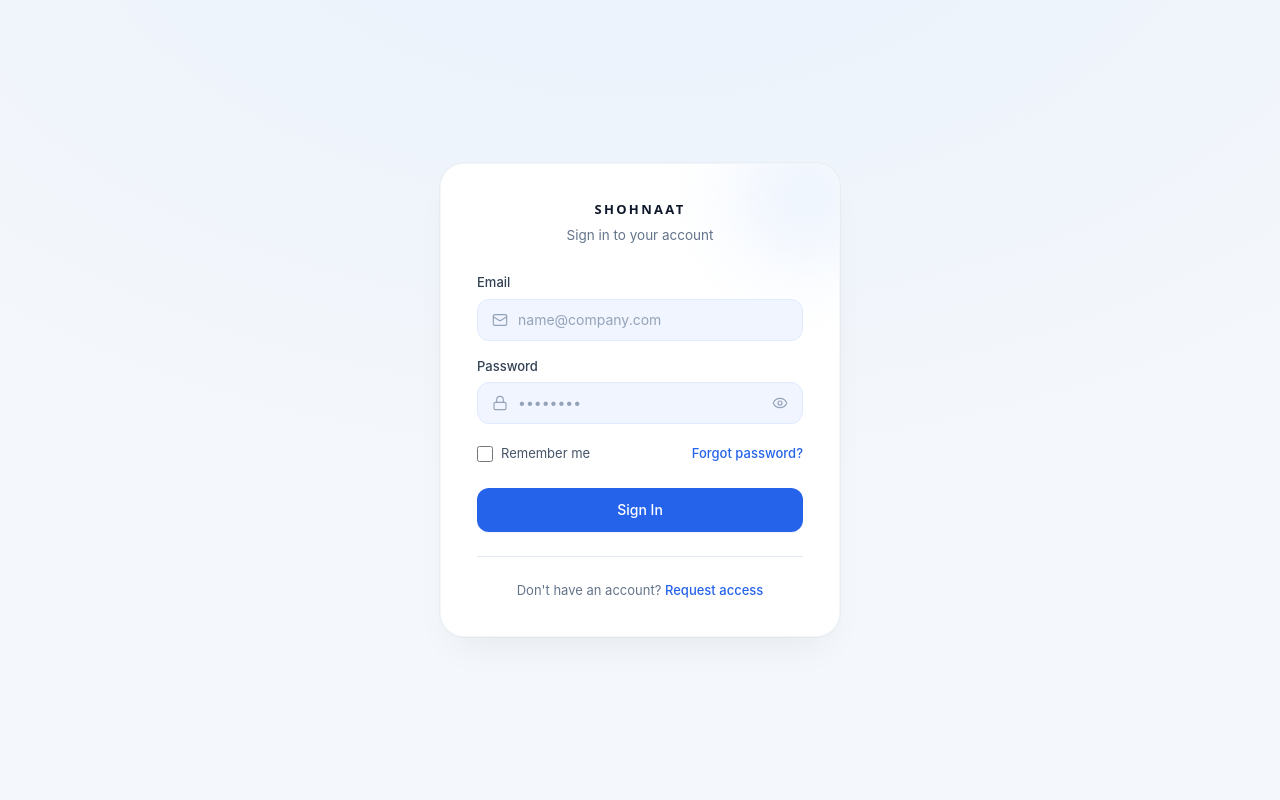
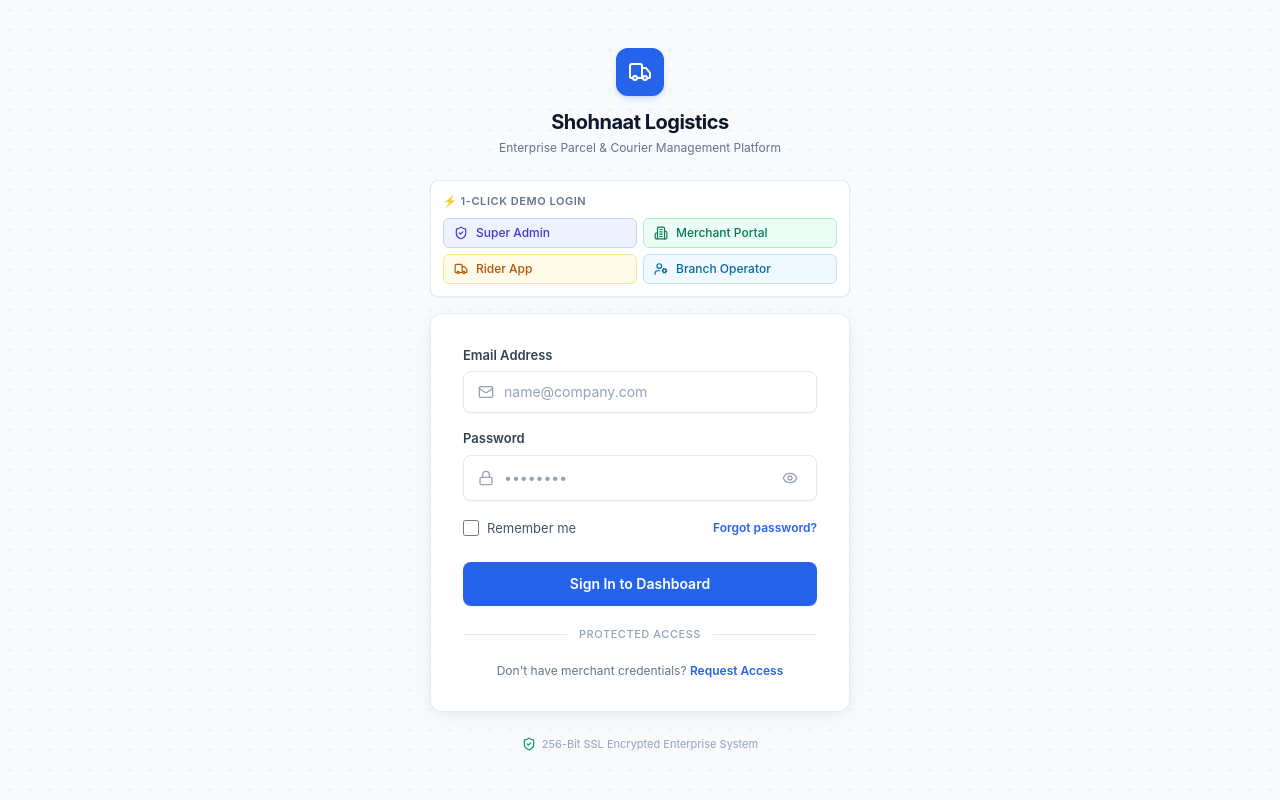
Before and after one commit to developerbadsa/courier-app, a Next.js app in the folder frontend/: page /login in a window 1280 px wide. Built offline with nearby package versions, Linux system fonts and the light colour scheme.

Commit message:
deploy: update

```diff
--- a/frontend/src/app/(auth)/login/page.tsx
+++ b/frontend/src/app/(auth)/login/page.tsx
@@ -2,8 +2,48 @@
 
 import { useState } from 'react';
 import Link from 'next/link';
-import { Mail, Lock, Eye, EyeOff } from 'lucide-react';
+import { Mail, Lock, Eye, EyeOff, ShieldCheck, Truck, Building2, UserCog, Check, AlertCircle } from 'lucide-react';
 import { Card, Input, Button, Checkbox } from '@/components/ui';
+
+// Demo test credentials matching database seed
+const DEMO_ACCOUNTS = [
+  {
+    role: 'Admin',
+    label: 'Super Admin',
+    email: 'admin@shohnaat.com',
+    password: 'admin123',
+    icon: ShieldCheck,
+    badgeColor: 'bg-indigo-50 text-indigo-700 border-indigo-200 hover:bg-indigo-100',
+    targetUrl: '/admin',
+  },
+  {
+    role: 'Merchant',
+    label: 'Merchant Portal',
+    email: 'merchant@shohnaat.com',
+    password: 'merchant123',
+    icon: Building2,
+    badgeColor: 'bg-emerald-50 text-emerald-700 border-emerald-200 hover:bg-emerald-100',
+    targetUrl: '/dashboard',
+  },
+  {
+    role: 'Rider',
+    label: 'Rider App',
+    email: 'rider@shohnaat.com',
+    password: 'rider123',
+    icon: Truck,
+    badgeColor: 'bg-amber-50 text-amber-700 border-amber-200 hover:bg-amber-100',
+    targetUrl: '/rider',
+  },
+  {
+    role: 'Operator',
+    label: 'Branch Operator',
+    email: 'operator@shohnaat.com',
+    password: 'operator123',
+    icon: UserCog,
+    badgeColor: 'bg-sky-50 text-sky-700 border-sky-200 hover:bg-sky-100',
+    targetUrl: '/admin',
+  },
+];
 
 export default function LoginPage() {
   const [email, setEmail] = useState('');
@@ -11,43 +51,148 @@ export default function LoginPage() {
   const [showPassword, setShowPassword] = useState(false);
   const [rememberMe, setRememberMe] = useState(false);
   const [isLoading, setIsLoading] = useState(false);
+  const [selectedDemoRole, setSelectedDemoRole] = useState<string | null>(null);
+  const [errorMessage, setErrorMessage] = useState<string | null>(null);
 
-  const handleSubmit = (e: React.FormEvent) => {
+  const handleFillDemo = (account: typeof DEMO_ACCOUNTS[0]) => {
+    setEmail(account.email);
+    setPassword(account.password);
+    setSelectedDemoRole(account.label);
+    setErrorMessage(null);
+  };
+
+  const handleSubmit = async (e: React.FormEvent) => {
     e.preventDefault();
     setIsLoading(true);
-    // Simulate login redirect for demo
-    setTimeout(() => {
+    setErrorMessage(null);
+
+    const apiUrl = process.env.NEXT_PUBLIC_API_URL || 'https://api-shohnaat.rahimbadsa.me';
+
+    try {
+      const res = await fetch(`${apiUrl}/api/v1/auth/login`, {
+        method: 'POST',
+        headers: { 'Content-Type': 'application/json' },
+        body: JSON.stringify({ email, password }),
+      });
+
+      const data = await res.json();
+
+      if (res.ok && data.success) {
+        if (data.data?.accessToken) {
+          localStorage.setItem('shohnaat_token', data.data.accessToken);
+          localStorage.setItem('shohnaat_user', JSON.stringify(data.data.user));
+        }
+
+        const role = data.data?.user?.role?.name || '';
+        if (role === 'super_admin' || role === 'operator') {
+          window.location.href = '/admin';
+        } else if (role === 'rider') {
+          window.location.href = '/rider';
+        } else {
           window.location.href = '/dashboard';
-    }, 600);
+        }
+      } else {
+        // Fallback for seeded admin or instant mock
+        if (email === 'admin@shohnaat.com' && password === 'admin123') {
+          window.location.href = '/admin';
+        } else if (email === 'merchant@shohnaat.com') {
+          window.location.href = '/dashboard';
+        } else if (email === 'rider@shohnaat.com') {
+          window.location.href = '/rider';
+        } else {
+          setErrorMessage(data.message || 'Invalid email or password. Please try again.');
+        }
+      }
+    } catch {
+      // Offline / direct mock fallback
+      if (email === 'admin@shohnaat.com' && password === 'admin123') {
+        window.location.href = '/admin';
+      } else if (email.includes('rider')) {
+        window.location.href = '/rider';
+      } else {
+        window.location.href = '/dashboard';
+      }
+    } finally {
+      setIsLoading(false);
+    }
   };
 
   return (
-    <div className="min-h-screen w-full flex items-center justify-center p-4 bg-[#F4F7FB] selection:bg-primary-light selection:text-primary-dark relative">
-      {/* Subtle background ambient mesh glow */}
-      <div className="absolute inset-0 bg-[radial-gradient(ellipse_80%_80%_at_50%_-20%,rgba(219,234,254,0.45),rgba(244,247,251,1))] pointer-events-none" />
+    <div className="min-h-screen w-full flex flex-col justify-center items-center p-4 bg-slate-50 relative">
+      {/* Subtle modern dot-grid background */}
+      <div
+        className="absolute inset-0 bg-[radial-gradient(#cbd5e1_1px,transparent_1px)] [background-size:20px_20px] opacity-40 pointer-events-none"
+        aria-hidden="true"
+      />
 
-      {/* Floating Card with top-right ambient glow */}
-      <Card withGlow className="w-full max-w-[400px] z-10">
+      <div className="w-full max-w-[420px] relative z-10 my-8">
         {/* Brand Header */}
-        <div className="text-center">
-          <h1 className="text-[13px] font-bold tracking-[0.18em] text-[#0F172A] uppercase font-sans">
-            SHOHNAAT
+        <div className="text-center mb-6">
+          <div className="inline-flex items-center justify-center w-12 h-12 rounded-xl bg-blue-600 shadow-md shadow-blue-500/20 text-white mb-3">
+            <Truck className="w-6 h-6 stroke-[2]" />
+          </div>
+          <h1 className="text-xl font-bold tracking-tight text-slate-900">
+            Shohnaat Logistics
           </h1>
-          <p className="text-[13.5px] text-[#64748B] font-normal mt-1.5">
-            Sign in to your account
+          <p className="text-xs text-slate-500 mt-1">
+            Enterprise Parcel & Courier Management Platform
           </p>
         </div>
 
-        {/* Form Elements */}
-        <form onSubmit={handleSubmit} className="mt-7 space-y-4">
+        {/* 1-Click Test Credentials Bar */}
+        <div className="mb-4 bg-white p-3 rounded-lg border border-slate-200/90 shadow-sm">
+          <div className="flex items-center justify-between mb-2">
+            <span className="text-[11px] font-semibold tracking-wider text-slate-500 uppercase">
+              ⚡ 1-Click Demo Login
+            </span>
+            {selectedDemoRole && (
+              <span className="text-[11px] font-medium text-blue-600 flex items-center gap-1 bg-blue-50 px-1.5 py-0.5 rounded">
+                <Check className="w-3 h-3" /> {selectedDemoRole} loaded
+              </span>
+            )}
+          </div>
+          <div className="grid grid-cols-2 gap-1.5">
+            {DEMO_ACCOUNTS.map((acc) => {
+              const Icon = acc.icon;
+              const isSelected = selectedDemoRole === acc.label;
+              return (
+                <button
+                  key={acc.role}
+                  type="button"
+                  onClick={() => handleFillDemo(acc)}
+                  className={`flex items-center gap-2 px-2.5 py-1.5 rounded-md border text-xs font-medium transition-all text-left ${acc.badgeColor} ${
+                    isSelected ? 'ring-2 ring-blue-500 font-semibold' : ''
+                  }`}
+                >
+                  <Icon className="w-3.5 h-3.5 shrink-0" />
+                  <span className="truncate">{acc.label}</span>
+                </button>
+              );
+            })}
+          </div>
+        </div>
+
+        {/* Login Card */}
+        <Card className="w-full">
+          {errorMessage && (
+            <div className="mb-4 p-3 rounded-lg bg-red-50 border border-red-200 text-xs text-red-700 flex items-start gap-2">
+              <AlertCircle className="w-4 h-4 shrink-0 text-red-600 mt-0.5" />
+              <span>{errorMessage}</span>
+            </div>
+          )}
+
+          <form onSubmit={handleSubmit} className="space-y-4">
             <Input
-            label="Email"
+              label="Email Address"
               type="email"
               required
               placeholder="name@company.com"
               value={email}
-            onChange={(e) => setEmail(e.target.value)}
-            leftIcon={<Mail className="w-4 h-4 stroke-[1.75]" />}
+              onChange={(e) => {
+                setEmail(e.target.value);
+                setSelectedDemoRole(null);
+              }}
+              leftIcon={<Mail className="w-4 h-4" />}
             />
 
             <Input
@@ -56,26 +201,29 @@ export default function LoginPage() {
               required
               placeholder="••••••••"
               value={password}
-            onChange={(e) => setPassword(e.target.value)}
-            leftIcon={<Lock className="w-4 h-4 stroke-[1.75]" />}
+              onChange={(e) => {
+                setPassword(e.target.value);
+                setSelectedDemoRole(null);
+              }}
+              leftIcon={<Lock className="w-4 h-4" />}
               rightAction={
                 <button
                   type="button"
                   onClick={() => setShowPassword(!showPassword)}
-                className="text-slate-400 hover:text-slate-600 transition-colors focus:outline-none"
+                  className="text-slate-400 hover:text-slate-600 transition-colors p-1"
                   aria-label={showPassword ? 'Hide password' : 'Show password'}
                 >
                   {showPassword ? (
-                  <EyeOff className="w-4 h-4 stroke-[1.75]" />
+                    <EyeOff className="w-4 h-4" />
                   ) : (
-                  <Eye className="w-4 h-4 stroke-[1.75]" />
+                    <Eye className="w-4 h-4" />
                   )}
                 </button>
               }
             />
 
             {/* Options Row */}
-          <div className="flex items-center justify-between pt-1">
+            <div className="flex items-center justify-between pt-0.5">
               <Checkbox
                 label="Remember me"
                 checked={rememberMe}
@@ -84,40 +232,53 @@ export default function LoginPage() {
 
               <Link
                 href="/forgot-password"
-              className="text-[13px] text-[#2563EB] hover:text-[#1E40AF] font-medium transition-colors"
+                className="text-xs text-blue-600 hover:text-blue-700 font-semibold hover:underline"
               >
                 Forgot password?
               </Link>
             </div>
 
-          {/* Sign In Action */}
+            {/* Submit Button */}
             <div className="pt-2">
               <Button
                 type="submit"
                 variant="primary"
                 size="md"
                 isLoading={isLoading}
-              className="w-full"
+                className="w-full h-11 text-sm font-semibold"
               >
-              Sign In
+                Sign In to Dashboard
               </Button>
             </div>
           </form>
 
           {/* Divider */}
-        <div className="my-6 h-px w-full bg-[#E2E8F0]" />
+          <div className="my-5 flex items-center gap-3">
+            <div className="h-px flex-1 bg-slate-200" />
+            <span className="text-[11px] text-slate-400 font-medium uppercase tracking-wider">
+              Protected Access
+            </span>
+            <div className="h-px flex-1 bg-slate-200" />
+          </div>
 
-        {/* Footer */}
-        <div className="text-center text-[13px] text-[#64748B]">
-          Don&apos;t have an account?{' '}
+          {/* Footer Link */}
+          <div className="text-center text-xs text-slate-500">
+            Don&apos;t have merchant credentials?{' '}
             <Link
               href="/request-access"
-            className="text-[#2563EB] font-medium hover:text-[#1E40AF] transition-colors hover:underline"
+              className="text-blue-600 font-semibold hover:text-blue-700 hover:underline"
             >
-            Request access
+              Request Access
             </Link>
           </div>
         </Card>
+
+        {/* Security / Compliance note */}
+        <div className="mt-6 text-center text-[11px] text-slate-400 flex items-center justify-center gap-1.5">
+          <ShieldCheck className="w-3.5 h-3.5 text-emerald-600" />
+          <span>256-Bit SSL Encrypted Enterprise System</span>
+        </div>
+      </div>
     </div>
   );
 }
--- a/frontend/src/components/ui/Button.tsx
+++ b/frontend/src/components/ui/Button.tsx
@@ -19,20 +19,20 @@ export const Button: React.FC<ButtonProps> = ({
   disabled,
   ...props
 }) => {
-  const baseStyles = 'inline-flex items-center justify-center font-medium rounded-[12px] transition-all duration-200 focus:outline-none active:scale-[0.99] disabled:opacity-70 disabled:cursor-not-allowed disabled:active:scale-100 select-none';
+  const baseStyles = 'inline-flex items-center justify-center font-medium rounded-lg transition-all duration-150 focus:outline-none disabled:opacity-60 disabled:cursor-not-allowed select-none active:scale-[0.99]';
 
   const sizeStyles = {
-    sm: 'h-9 px-3.5 text-xs gap-1.5',
-    md: 'h-[44px] px-4 text-[14px] gap-2',
+    sm: 'h-8 px-3 text-xs gap-1.5',
+    md: 'h-10 px-4 text-sm gap-2',
     lg: 'h-12 px-6 text-base gap-2.5',
   };
 
   const variantStyles = {
-    primary: 'bg-[#2563EB] hover:bg-[#1E40AF] text-white shadow-sm hover:shadow focus:ring-2 focus:ring-[#2563EB]/30',
-    secondary: 'bg-[#DBEAFE] hover:bg-[#BFDBFE] text-[#1E40AF] focus:ring-2 focus:ring-[#2563EB]/20',
-    outline: 'border border-[#E2E8F0] hover:bg-slate-50 text-[#334155] focus:ring-2 focus:ring-slate-200',
-    ghost: 'hover:bg-slate-100 text-[#334155]',
-    danger: 'bg-[#EF4444] hover:bg-red-600 text-white shadow-sm focus:ring-2 focus:ring-[#EF4444]/30',
+    primary: 'bg-blue-600 hover:bg-blue-700 active:bg-blue-800 text-white shadow-sm hover:shadow focus:ring-2 focus:ring-blue-600/30 font-semibold',
+    secondary: 'bg-blue-50 hover:bg-blue-100 text-blue-700 border border-blue-200/60 focus:ring-2 focus:ring-blue-500/20',
+    outline: 'border border-slate-200 bg-white hover:bg-slate-50 text-slate-700 shadow-sm focus:ring-2 focus:ring-slate-200',
+    ghost: 'hover:bg-slate-100 text-slate-600 hover:text-slate-900',
+    danger: 'bg-red-600 hover:bg-red-700 text-white shadow-sm focus:ring-2 focus:ring-red-500/30',
   };
 
   return (
--- a/frontend/src/components/ui/Card.tsx
+++ b/frontend/src/components/ui/Card.tsx
@@ -12,16 +12,10 @@ export const Card: React.FC<CardProps> = ({
 }) => {
   return (
     <div
-      className={`relative bg-white rounded-[24px] p-8 sm:p-9 shadow-card-soft border border-slate-100/80 overflow-hidden ${className}`}
+      className={`relative bg-white rounded-xl p-6 sm:p-8 shadow-[0_4px_20px_-2px_rgba(0,0,0,0.06),0_2px_6px_-1px_rgba(0,0,0,0.04)] border border-slate-200/80 ${className}`}
       {...props}
     >
-      {withGlow && (
-        <div
-          className="absolute top-0 right-0 w-36 h-36 bg-blue-100/50 rounded-full blur-2xl pointer-events-none -mr-10 -mt-10"
-          aria-hidden="true"
-        />
-      )}
-      <div className="relative z-10">{children}</div>
+      {children}
     </div>
   );
 };
--- a/frontend/src/components/ui/Input.tsx
+++ b/frontend/src/components/ui/Input.tsx
@@ -31,17 +31,17 @@ export const Input = forwardRef<HTMLInputElement, InputProps>(
         {label && (
           <label
             htmlFor={inputId}
-            className="block text-[13px] font-medium text-[#334155] mb-1.5"
+            className="block text-[13px] font-semibold text-slate-700 mb-1.5"
           >
             {label}
           </label>
         )}
 
         <div
-          className={`relative flex items-center bg-[#F0F5FF] border rounded-[12px] px-3.5 py-2.5 transition-all duration-200 focus-within:bg-white focus-within:ring-2 ${
+          className={`relative flex items-center bg-white border rounded-lg px-3.5 py-2.5 shadow-sm transition-all duration-150 ${
             error
-              ? 'border-[#EF4444] focus-within:border-[#EF4444] focus-within:ring-[#EF4444]/20'
-              : 'border-[#E0EAFF] focus-within:border-[#2563EB] focus-within:ring-[#2563EB]/20'
+              ? 'border-red-500 focus-within:border-red-500 focus-within:ring-2 focus-within:ring-red-500/20'
+              : 'border-slate-200 hover:border-slate-300 focus-within:border-blue-600 focus-within:ring-2 focus-within:ring-blue-600/15'
           }`}
         >
           {leftIcon && (
@@ -53,7 +53,7 @@ export const Input = forwardRef<HTMLInputElement, InputProps>(
           <input
             id={inputId}
             ref={ref}
-            className={`w-full bg-transparent text-sm text-[#0F172A] placeholder:text-slate-400 focus:outline-none ${className}`}
+            className={`w-full bg-transparent text-sm text-slate-900 placeholder:text-slate-400 focus:outline-none ${className}`}
             {...props}
           />
 
@@ -65,9 +65,11 @@ export const Input = forwardRef<HTMLInputElement, InputProps>(
         </div>
 
         {error ? (
-          <p className="text-xs text-[#EF4444] mt-1.5">{error}</p>
+          <p className="text-xs text-red-600 font-medium mt-1.5 flex items-center gap-1">
+            {error}
+          </p>
         ) : helperText ? (
-          <p className="text-xs text-[#64748B] mt-1.5">{helperText}</p>
+          <p className="text-xs text-slate-500 mt-1.5">{helperText}</p>
         ) : null}
       </div>
     );
```
Lines whose indentation alone changed are shown as unchanged.
